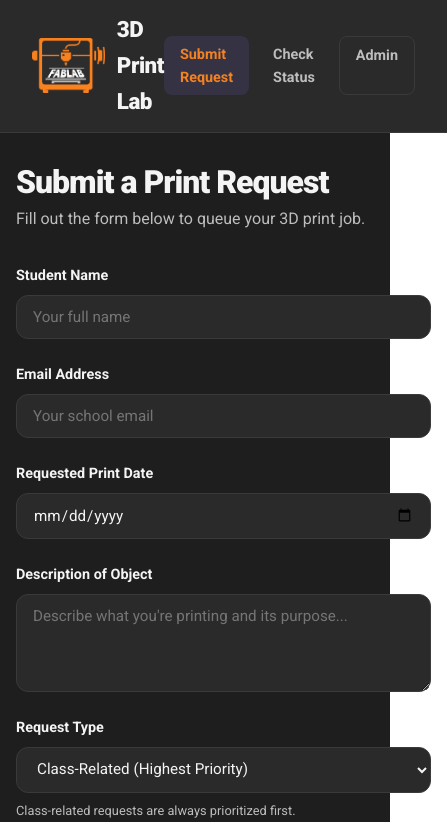
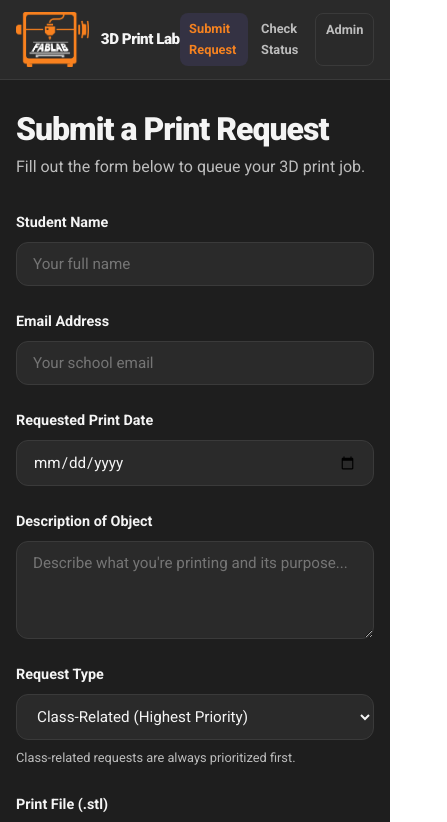
Before and after one commit to bngu3/3d-print-lab, a React (Vite) app in the folder frontend/: page / in a window 390 px wide. Shown: the top 822 px of the page, 447 px wide, since content can reach past the window. Built offline with nearby package versions, Linux system fonts and the light colour scheme; the HTML template or start-up script is replaced by a standard one.

Commit message:
fixed mobile layout

```diff
--- a/frontend/src/App.css
+++ b/frontend/src/App.css
@@ -425,3 +425,27 @@ body {
 
 .loading-text { color: var(--text-muted); text-align: center; padding: 2rem; }
 .empty-state { color: var(--text-muted); text-align: center; padding: 3rem; border: 1px dashed var(--border); border-radius: var(--radius); }
+
+@media (max-width: 600px) {
+  .navbar {
+    padding: 0.75rem 1rem;
+  }
+
+  .nav-brand img {
+    height: '36px';
+  }
+
+  .nav-title {
+    font-size: 0.95rem;
+    white-space: nowrap;
+  }
+
+  .nav-links {
+    gap: 0.25rem;
+  }
+
+  .nav-link {
+    padding: 0.4rem 0.6rem;
+    font-size: 0.8rem;
+  }
+}
```
